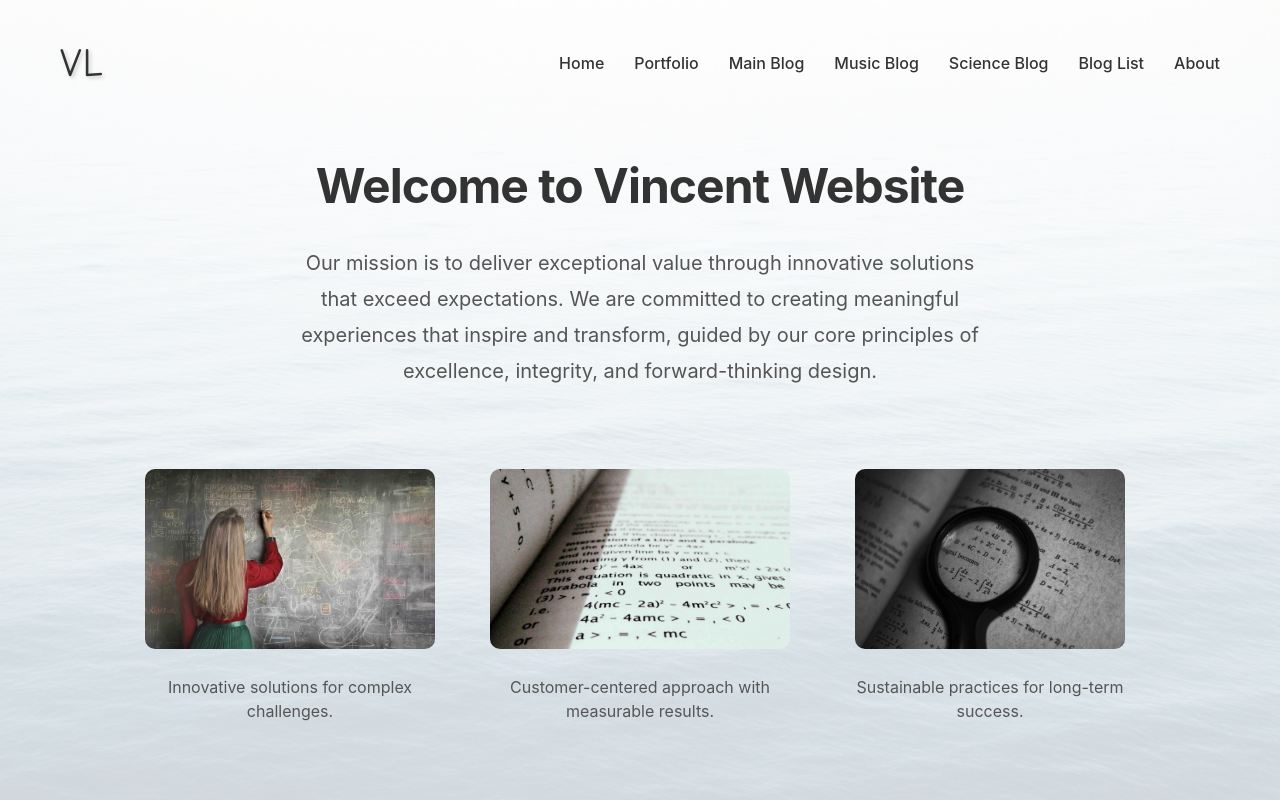
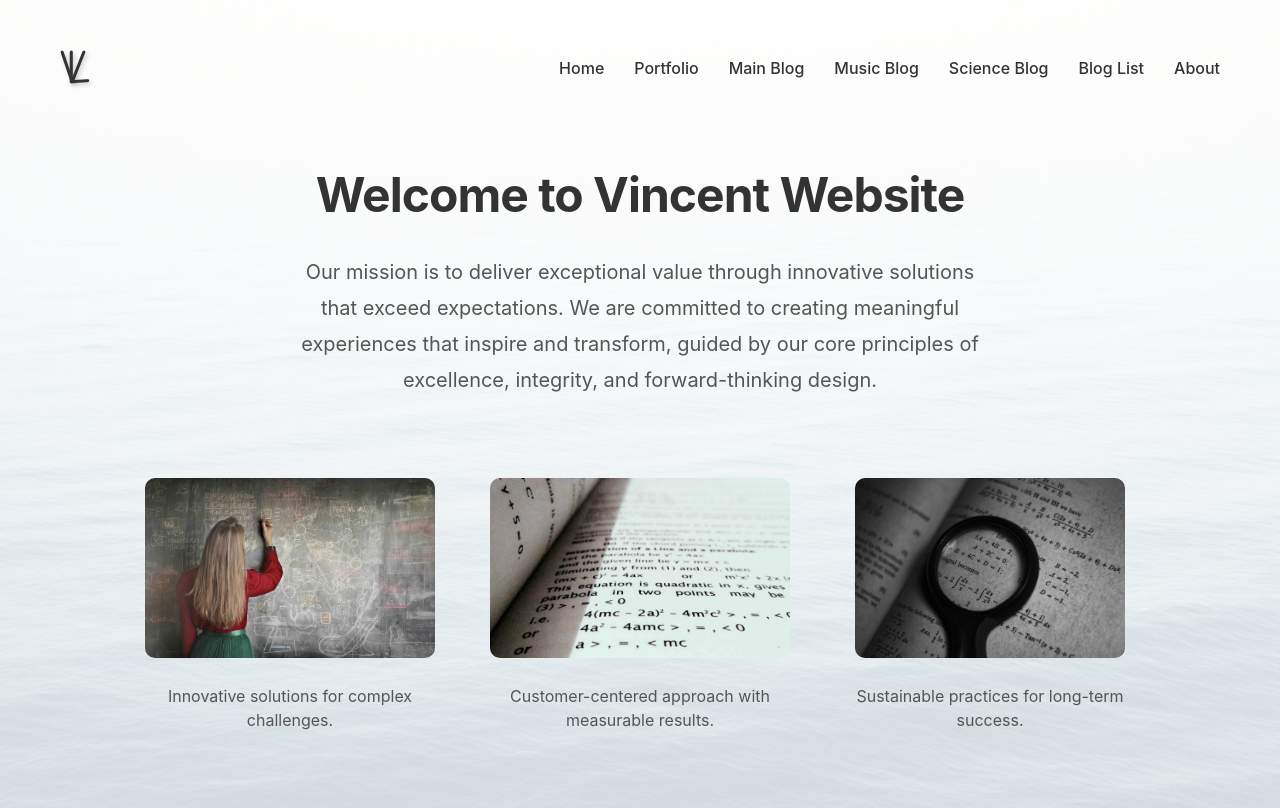
Before and after one commit to Vinc-Web-Hub/Vinc-Static-Blog-1, a plain HTML site: page index.html in a window 1280 px wide. Drawn offline with Linux system fonts and the light colour scheme; a script that the page names is missing.

Commit message:
Update styles.css

```diff
--- a/styles.css
+++ b/styles.css
@@ -38,9 +38,9 @@ nav {
 
 .logo {
     font-family: "Apple Chancery", "Brush Script MT", "Comic Sans MS", cursive;
-    font-size: 2.5rem;        /* Prominent but not overwhelming */
+    font-size: 3rem;        /* Prominent but not overwhelming */
     font-weight: 400;         /* Apple Chancery is inherently stylish; no bold needed */
-    letter-spacing: 1px;      /* Slight spacing for improved readability */
+    letter-spacing: -20px;      /* Slight spacing for improved readability */
     color: #333;              /* Dark grey for a refined, non-harsh look */
     text-shadow: 2px 2px 4px rgba(0, 0, 0, 0.2);  /* Soft shadow for depth */
 }
```
